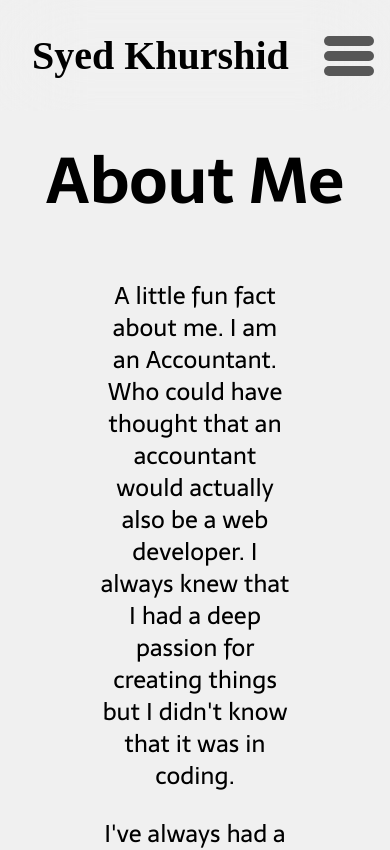
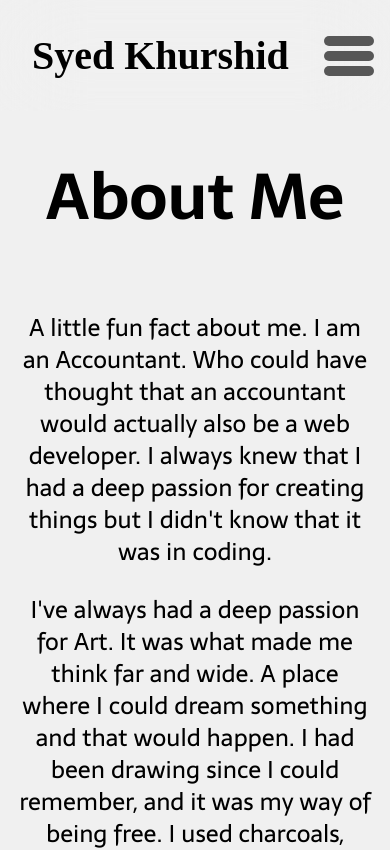
Before and after one commit to kurogosane1/siteupdated, a Next.js app: page /about in a window 390 px wide. Shown: the top 850 px of the page. Built offline with nearby package versions, Linux system fonts and the light colour scheme; a web font is replaced by a local one.

Commit message:
made some changes

```diff
--- a/styles/About.module.css
+++ b/styles/About.module.css
@@ -6,7 +6,7 @@
   flex-wrap: wrap;
   justify-content: space-evenly;
   align-items: center;
-  margin-top: 7rem;
+  margin-top: 8rem;
 }
 
 .aboutTitle {
@@ -16,7 +16,7 @@
 .aboutContent {
   box-sizing: border-box;
   width: 50%;
-  padding: rem;
+  padding: 1rem;
   margin: 0 2rem;
   display: flex;
   flex-direction: column;
@@ -38,3 +38,11 @@
   background: linear-gradient(145deg, #f0f0f0, #cacaca);
   box-shadow: 7px 7px 3px #d3d3d3, -7px -7px 3px #ededed;
 }
+
+@media screen and (max-width: 750px) {
+  .aboutContent {
+    margin: auto;
+    /* padding: 1rem; */
+    width: 100%;
+  }
+}
```
